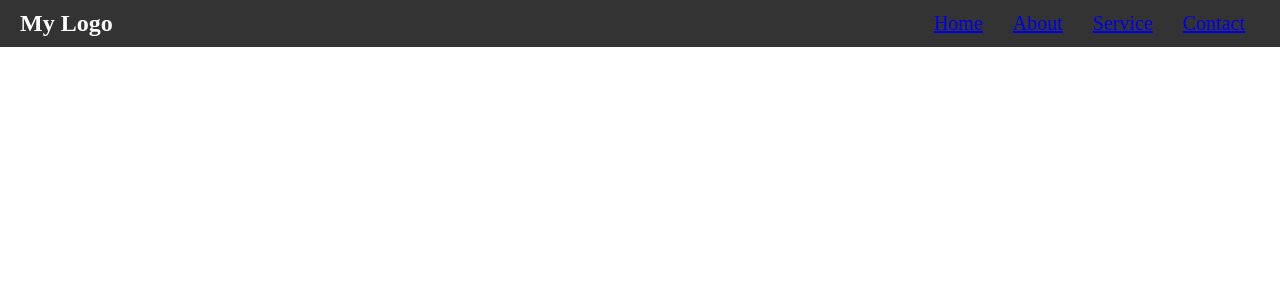
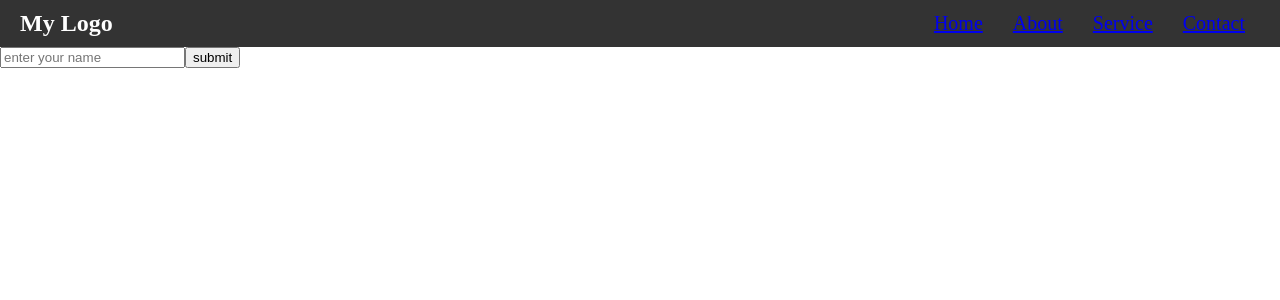
Before and after one commit to afeefnk/React_JS, a React (Create React App) app in the folder my-apps/: page /login in a window 1280 px wide. Shown: the top 300 px of the page. Built offline with nearby package versions, Linux system fonts and the light colour scheme.

Commit message:
Created a login page and navigate to home page using navigate hook

```diff
--- a/my-apps/src/App.jsx
+++ b/my-apps/src/App.jsx
@@ -6,6 +6,7 @@ import Home from './Components/Routing/Home';
 import About from './Components/Routing/About';
 import Contact from './Components/Routing/Contact';
 import Service from './Components/Routing/Service';
+import Login from "./Components/Routing/Login";
 // import FoodKeys from "./Components/FoodKeys";
 // import Keys from "./Components/Keys.jsx";
 // import Form from "./Components/Form";~
@@ -148,6 +149,7 @@ function App() {
     <NavbarRouting/>
     <Routes>
       <Route path="/" element = {<Home/>}></Route>
+      <Route path="/login" element={<Login/>}></Route>
       <Route path="/about" element = {<About/>}></Route>
       <Route path="/contact" element = {<Contact/>}></Route>
       <Route path="/service" element = {<Service/>}></Route>
--- a/my-apps/src/Components/Routing/Home.js
+++ b/my-apps/src/Components/Routing/Home.jsx
@@ -4,6 +4,7 @@ const Home = () => {
   return (
     <div>
       <h1>This is Home Page</h1>
+      <h2>hello</h2>
     </div>
   )
 }
--- /dev/null
+++ b/my-apps/src/Components/Routing/Login.jsx
@@ -0,0 +1,21 @@
+import React, { useState } from 'react'
+import { useNavigate } from 'react-router-dom'
+
+function Login() {
+    const[name,setName]=useState('')
+    const navigate=useNavigate()
+    const handleSubmit=(e)=>{
+alert('submitted')
+navigate('/')
+    }
+  return (
+    <div>
+   <form>
+   <input type='text' placeholder='enter your name' value={name} onChange={(e)=>setName(e.target.value)}></input>
+   <button onClick={handleSubmit}>submit</button>
+   </form>
+    </div>
+  )
+}
+
+export default Login
--- a/my-apps/src/Components/Routing/NavbarRouting.js
+++ b/my-apps/src/Components/Routing/NavbarRouting.jsx
@@ -1,6 +1,6 @@
 import React from 'react'
 import './Navbar.css';
-import { Link } from 'react-router-dom';
+import { Link, Outlet } from 'react-router-dom';
 
 const NavbarRouting = () => {
   return (
@@ -14,6 +14,7 @@ const NavbarRouting = () => {
         <h1><Link to = '/contact'>Contact</Link></h1>
     </div>
 </nav>
+<Outlet/>
    </>
   )
 }
```
Also changed, not shown: my-apps/src/Components/Routing/About.jsx (renamed from my-apps/src/Components/Routing/About.js), my-apps/src/Components/Routing/Contact.jsx (renamed from my-apps/src/Components/Routing/Contact.js), my-apps/src/Components/Routing/Service.jsx (renamed from my-apps/src/Components/Routing/Service.js).
